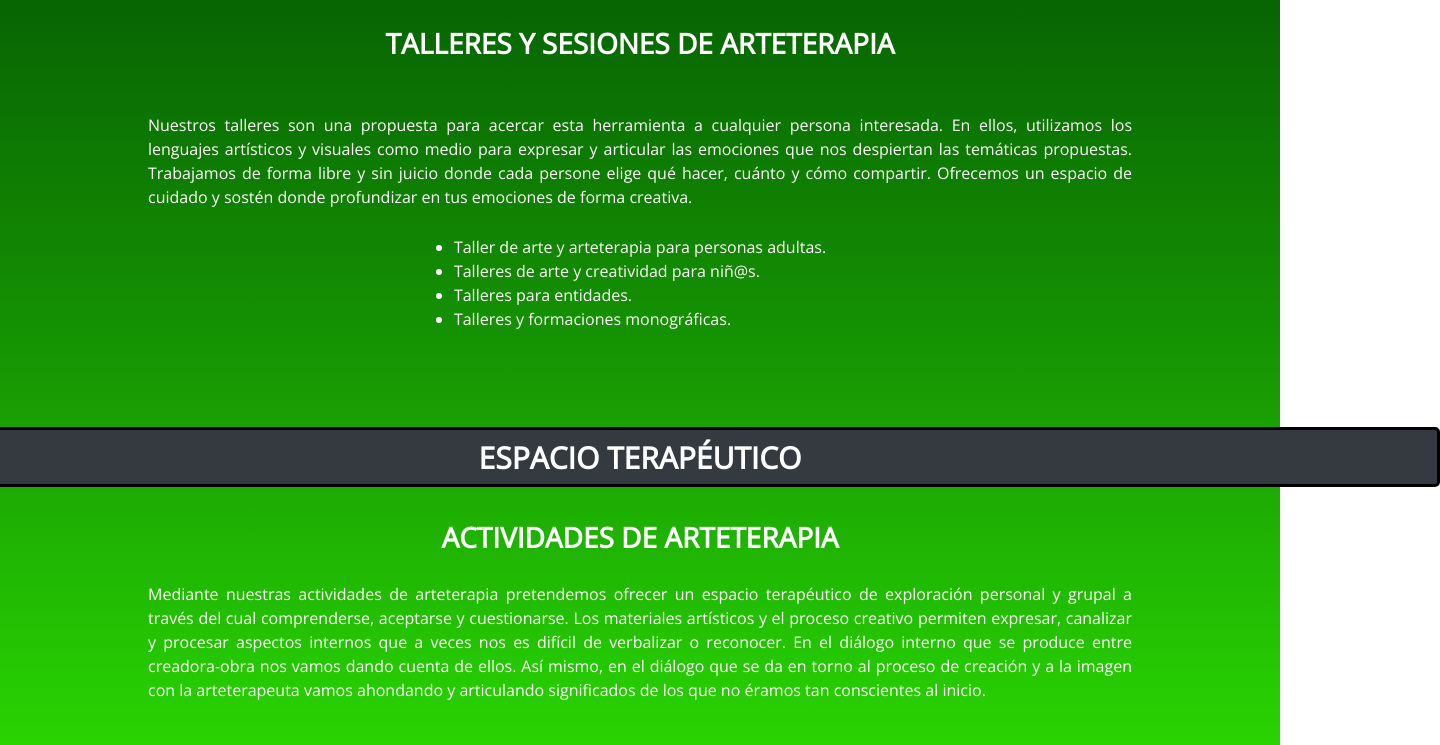
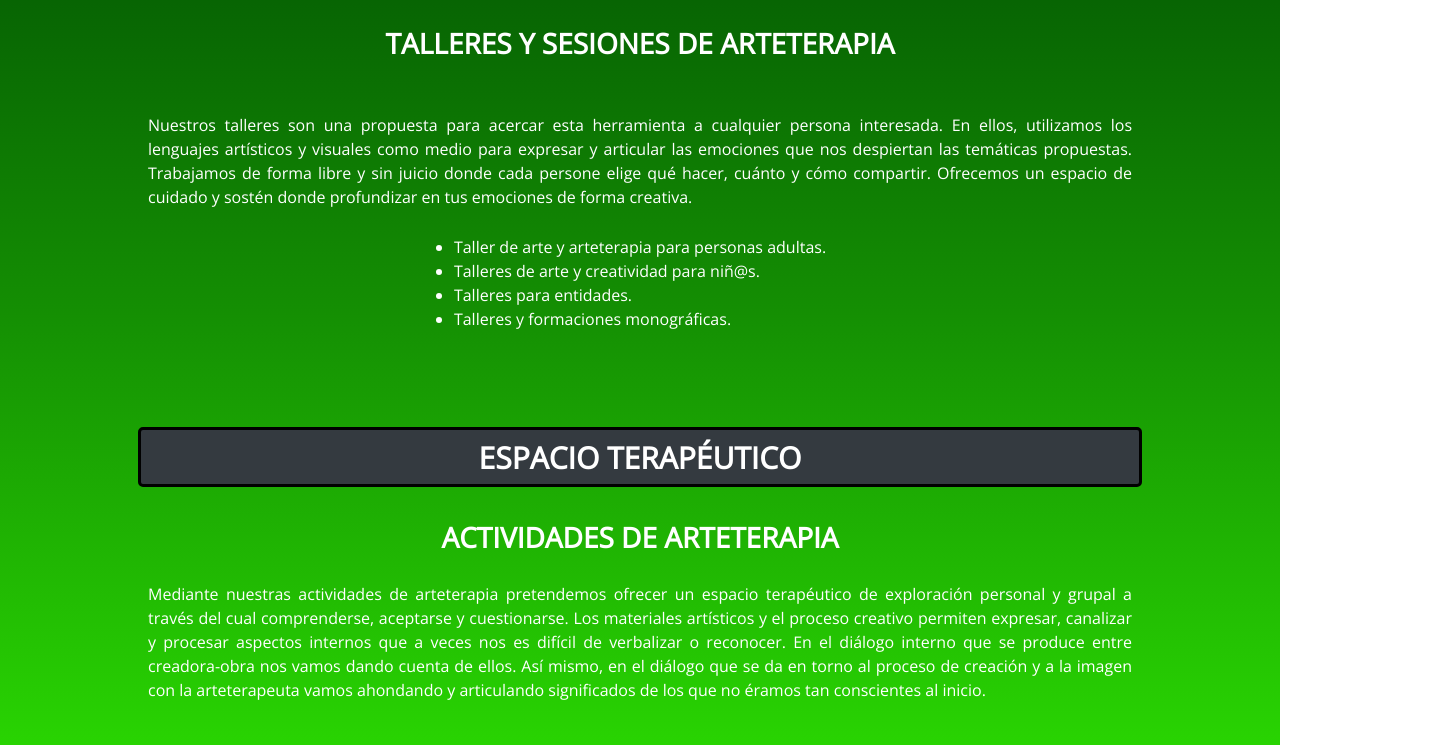
Before and after one commit to Shaggie1990/ArteTerapeutico-Sentir, a plain HTML site: page secciones/talleres.html in a window 1280 px wide. Shown: the part 323-1068 px from the top of the page, 1440 px wide, since content can reach past the window. Drawn offline with nearby package versions, Linux system fonts and the light colour scheme; a web font is replaced by a local one.

Commit message:
modifique tallerestexto

```diff
--- a/estilos/estilo.css
+++ b/estilos/estilo.css
@@ -298,10 +298,13 @@ nav {
 }
 
 .tallerestexto span {
-  width: 200vh;
+  width: 100%;
   height: 60px;
   padding: 5px;
   font-size: 30px;
+  display: flex;
+  flex-direction:column;
+  flex-wrap: nowrap;
   color: #fff;
   text-align: center;
   font-family: "Open Sans", sans-serif;
```
